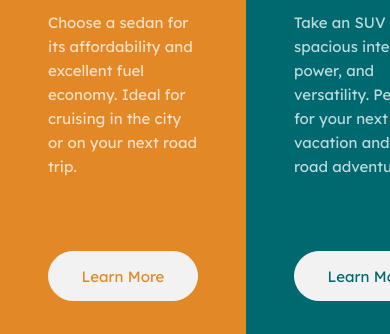
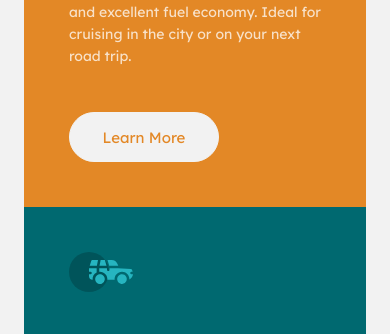
Before and after one commit to MaMasoud/3-column-preview-card-component-main, a plain HTML site: page index.html in a window 390 px wide. Shown: the part 323-657 px from the top of the page. Drawn offline with Linux system fonts and the light colour scheme.

Commit message:
finish mobile

```diff
--- a/style.css
+++ b/style.css
@@ -33,9 +33,10 @@ body{
     display: grid;
     grid-template-columns: repeat(3, 1fr);
     overflow: hidden;
+    margin: 90px 24px;
 }
 .container .card{
-    padding: 48px;
+    padding: 45px;
     display: flex;
     flex-direction: column;
     justify-content: space-between;
@@ -88,3 +89,20 @@ body{
 .container .card:nth-child(3) .link{
     color: hsl(179, 100%, 13%);
 }
+@media (max-width:930px) {
+    .container{
+        grid-template-columns: none;
+        grid-template-rows: 1fr 1fr 1fr;
+        max-width: 500px;
+        height: auto;
+    }
+    .container .card{
+        min-height: 440px;
+    }
+    .container .card .text{
+        margin-top: 0;
+    }
+    .container .card .text p{
+        font-size: 14px;
+    }
+}
```
Also changed, not shown: index.html (+2 -2 lines).
